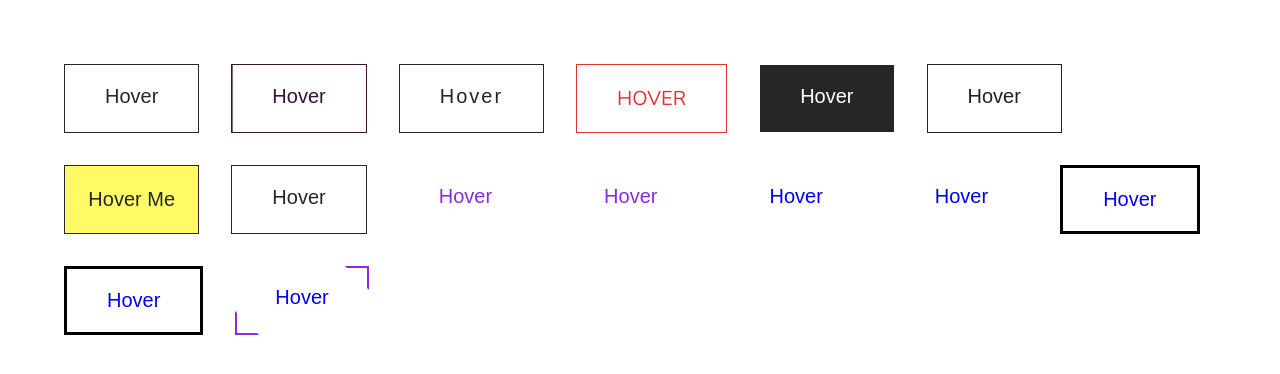
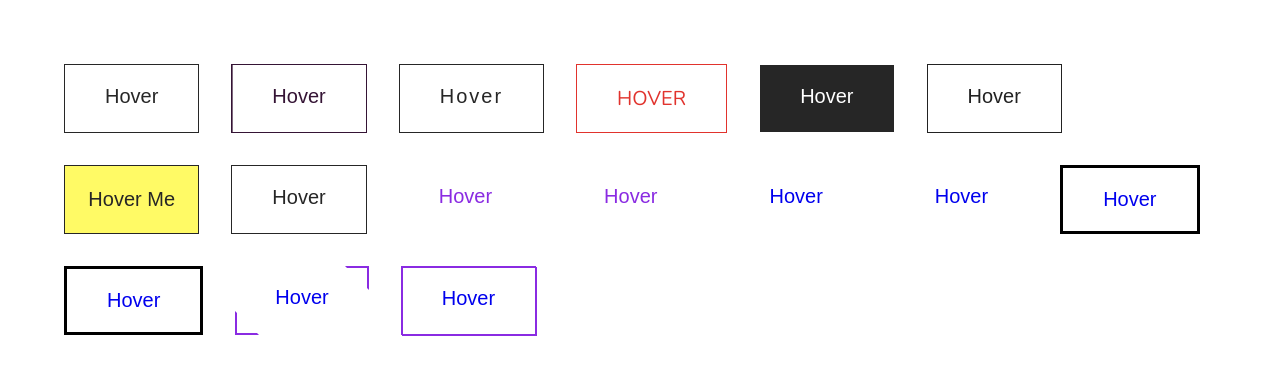
Before and after one commit to m00p1ng/hello-css, a website: page button/index.html in a window 1280 px wide. Drawn offline with nearby package versions, Linux system fonts and the light colour scheme.

Commit message:
add button grow

```diff
--- a/button/index.html
+++ b/button/index.html
@@ -29,6 +29,7 @@
   <a href="#" class="btn hover-shake">Hover</a>
   <a href="#" class="btn hover-wave">Hover</a>
   <a href="#" class="btn hover-conner">Hover</a>
+  <a href="#" class="btn hover-grow">Hover</a>
 </body>
 
 </html>
--- a/button/sass/_hover.scss
+++ b/button/sass/_hover.scss
@@ -488,6 +488,7 @@ a {
 
 /* Hover Conner */
 .hover-conner {
+  overflow: visible;
 
   &:before,
   &:after {
@@ -517,3 +518,31 @@ a {
     width: 100%;
   }
 }
+
+
+/* Hover Grow */
+.hover-grow {
+  border: 1px solid blueviolet;
+  transition: box-shadow .4s;
+  overflow: visible;
+
+  &:hover {
+    box-shadow: inset 0px 0px 15px blueviolet;
+  }
+
+  &:before {
+    content: '';
+    height: 100%;
+    width: 100%;
+    position: absolute;
+    border: 1px solid blueviolet;
+    top: 0px;
+    left: 0px;
+    transition: all .3s;
+  }
+
+  &:hover::before {
+    transform: scale(1.2);
+    border-color: transparent;
+  }
+}
```
Also changed, not shown: button/css/style.css.
